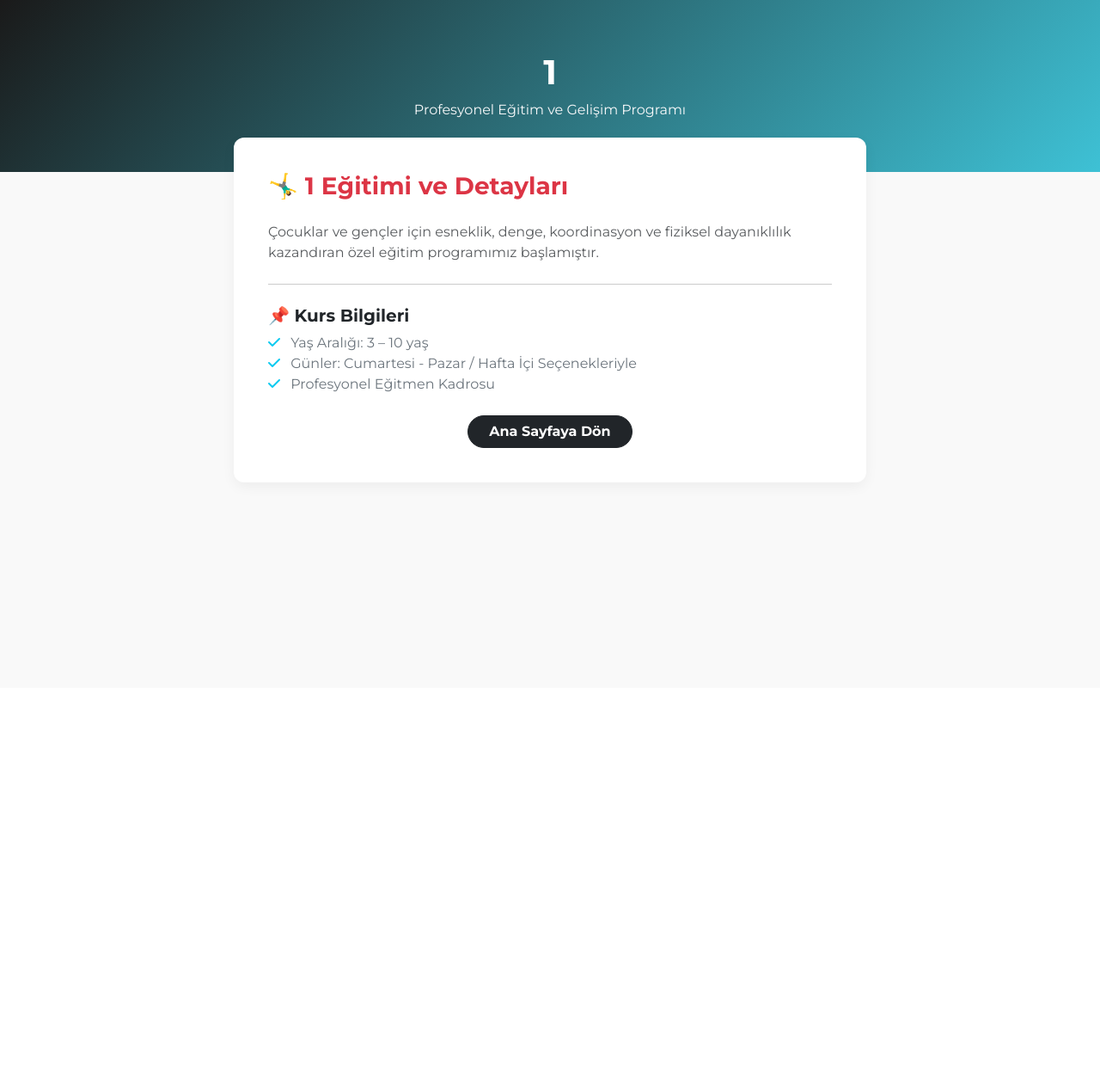
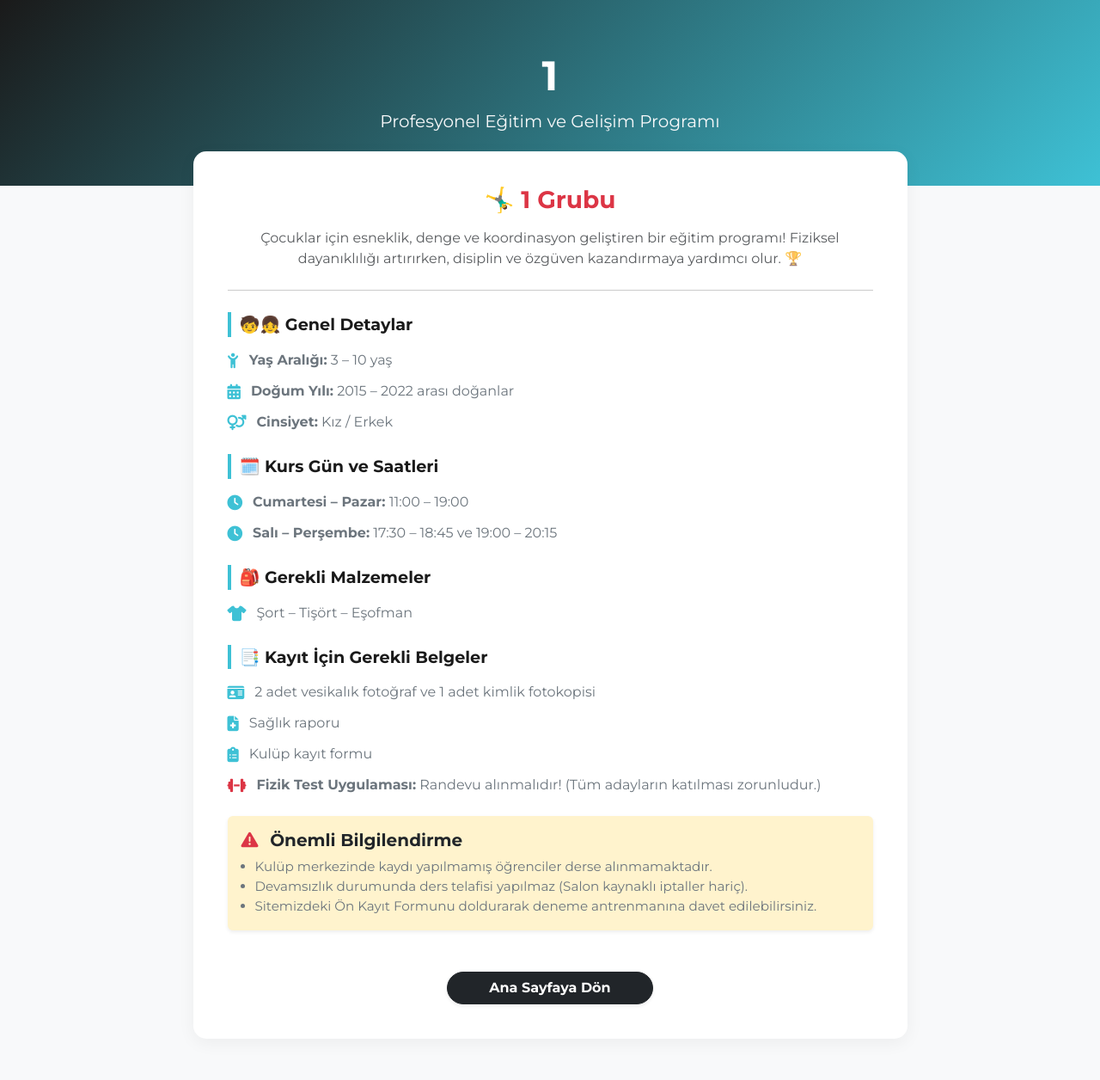
Before and after one commit to novartgymnastics/Novart, a Flask app: page /brans/1 in a window 1280 px wide. Shown: the whole page at 86% size. Before the commit the page ends 565 px from the top, so only its background shows below. Run offline with Flask 3, Linux system fonts and the light colour scheme.

Commit message:
Update brans_detay.html

```diff
--- a/templates/brans_detay.html
+++ b/templates/brans_detay.html
@@ -6,14 +6,17 @@
     <title>{{ brans_adi }} | Kulüp Yönetim Sistemi</title>
     <!-- Bootstrap 5 -->
     <link href="https://cdn.jsdelivr.net/npm/bootstrap@5.3.0/dist/css/bootstrap.min.css" rel="stylesheet">
-    <!-- FontAwesome -->
+    <!-- FontAwesome (İkonlar için) -->
     <link href="https://cdnjs.cloudflare.com/ajax/libs/font-awesome/6.4.0/css/all.min.css" rel="stylesheet">
     <!-- Google Fonts -->
     <link href="https://fonts.googleapis.com/css2?family=Montserrat:wght@400;600;700&display=swap" rel="stylesheet">
     <style>
-        body { font-family: 'Montserrat', sans-serif; background-color: #f9f9f9; color: #333; }
+        body { font-family: 'Montserrat', sans-serif; background-color: #f8f9fa; color: #333; }
         .page-header { background: linear-gradient(135deg, #1a1a1a, #3ec1d5); color: white; padding: 60px 0; text-align: center; }
-        .content-box { background: white; border-radius: 12px; box-shadow: 0 5px 15px rgba(0,0,0,0.05); padding: 40px; margin-top: -40px; }
+        .content-box { background: white; border-radius: 15px; box-shadow: 0 5px 20px rgba(0,0,0,0.05); padding: 40px; margin-top: -40px; }
+        .section-heading { font-weight: 700; color: #1a1a1a; margin-top: 25px; margin-bottom: 15px; font-size: 1.2rem; border-left: 4px solid #3ec1d5; padding-left: 10px; }
+        .info-list li { margin-bottom: 12px; display: flex; align-items: flex-start; }
+        .info-list li i { color: #3ec1d5; margin-right: 12px; margin-top: 4px; font-size: 1.1rem; }
     </style>
 </head>
 <body>
@@ -21,31 +24,70 @@
     <!-- Üst Başlık Alanı -->
     <header class="page-header">
         <div class="container">
-            <h1 class="fw-bold text-uppercase">{{ brans_adi }}</h1>
-            <p class="mb-0 text-light">Profesyonel Eğitim ve Gelişim Programı</p>
+            <h1 class="fw-bold text-uppercase display-5">{{ brans_adi }}</h1>
+            <p class="mb-0 text-light fs-5">Profesyonel Eğitim ve Gelişim Programı</p>
         </div>
     </header>
 
     <!-- İçerik Alanı -->
     <main class="container mb-5">
         <div class="row justify-content-center">
-            <div class="col-lg-8">
+            <div class="col-lg-9">
                 <div class="content-box">
-                    <h3 class="fw-bold text-danger mb-4">🤸‍♂️ {{ brans_adi }} Eğitimi ve Detayları</h3>
-                    <p class="text-muted">Çocuklar ve gençler için esneklik, denge, koordinasyon ve fiziksel dayanıklılık kazandıran özel eğitim programımız başlamıştır.</p>
+
+                    <!-- Giriş Yazısı -->
+                    <div class="text-center mb-4">
+                        <h3 class="fw-bold text-danger mb-3">🤸‍♂️ {{ brans_adi }} Grubu</h3>
+                        <p class="text-muted lead fs-6">Çocuklar için esneklik, denge ve koordinasyon geliştiren bir eğitim programı! Fiziksel dayanıklılığı artırırken, disiplin ve özgüven kazandırmaya yardımcı olur. 🏆</p>
+                    </div>
 
                     <hr class="my-4">
 
-                    <h5 class="fw-bold text-dark">📌 Kurs Bilgileri</h5>
-                    <ul class="list-unstyled text-secondary mb-4">
-                        <li><i class="fa-solid fa-check text-info me-2"></i> Yaş Aralığı: 3 – 10 yaş</li>
-                        <li><i class="fa-solid fa-check text-info me-2"></i> Günler: Cumartesi - Pazar / Hafta İçi Seçenekleriyle</li>
-                        <li><i class="fa-solid fa-check text-info me-2"></i> Profesyonel Eğitmen Kadrosu</li>
+                    <!-- Yaş ve Detaylar -->
+                    <div class="section-heading">🧒👧 Genel Detaylar</div>
+                    <ul class="list-unstyled info-list text-secondary">
+                        <li><i class="fa-solid fa-child-reaching"></i> <span><strong>Yaş Aralığı:</strong> 3 – 10 yaş</span></li>
+                        <li><i class="fa-solid fa-calendar-days"></i> <span><strong>Doğum Yılı:</strong> 2015 – 2022 arası doğanlar</span></li>
+                        <li><i class="fa-solid fa-venus-mars"></i> <span><strong>Cinsiyet:</strong> Kız / Erkek</span></li>
                     </ul>
 
-                    <div class="text-center mt-4">
-                        <a href="/" class="btn btn-dark rounded-pill px-4 fw-bold">Ana Sayfaya Dön</a>
+                    <!-- Gün ve Saatler -->
+                    <div class="section-heading">🗓️ Kurs Gün ve Saatleri</div>
+                    <ul class="list-unstyled info-list text-secondary">
+                        <li><i class="fa-solid fa-clock"></i> <span><strong>Cumartesi – Pazar:</strong> 11:00 – 19:00</span></li>
+                        <li><i class="fa-solid fa-clock"></i> <span><strong>Salı – Perşembe:</strong> 17:30 – 18:45 ve 19:00 – 20:15</span></li>
+                    </ul>
+
+                    <!-- Gerekli Malzemeler -->
+                    <div class="section-heading">🎒 Gerekli Malzemeler</div>
+                    <ul class="list-unstyled info-list text-secondary">
+                        <li><i class="fa-solid fa-shirt"></i> Şort – Tişört – Eşofman</li>
+                    </ul>
+
+                    <!-- Kayıt İçin Gerekli Belgeler -->
+                    <div class="section-heading">📑 Kayıt İçin Gerekli Belgeler</div>
+                    <ul class="list-unstyled info-list text-secondary">
+                        <li><i class="fa-solid fa-id-card"></i> 2 adet vesikalık fotoğraf ve 1 adet kimlik fotokopisi</li>
+                        <li><i class="fa-solid fa-file-medical"></i> Sağlık raporu</li>
+                        <li><i class="fa-solid fa-clipboard-list"></i> Kulüp kayıt formu</li>
+                        <li><i class="fa-solid fa-dumbbell text-danger"></i> <span><strong>Fizik Test Uygulaması:</strong> Randevu alınmalıdır! (Tüm adayların katılması zorunludur.)</span></li>
+                    </ul>
+
+                    <!-- Önemli Bilgilendirme -->
+                    <div class="alert alert-warning mt-4 border-0 shadow-sm" role="alert">
+                        <h5 class="fw-bold text-dark mb-2"><i class="fa-solid fa-triangle-exclamation text-danger me-2"></i> Önemli Bilgilendirme</h5>
+                        <ul class="mb-0 text-secondary ps-3" style="font-size: 0.95rem;">
+                            <li>Kulüp merkezinde kaydı yapılmamış öğrenciler derse alınmamaktadır.</li>
+                            <li>Devamsızlık durumunda ders telafisi yapılmaz (Salon kaynaklı iptaller hariç).</li>
+                            <li>Sitemizdeki Ön Kayıt Formunu doldurarak deneme antrenmanına davet edilebilirsiniz.</li>
+                        </ul>
                     </div>
+
+                    <!-- Geri Dönüş Butonu -->
+                    <div class="text-center mt-5">
+                        <a href="/" class="btn btn-dark rounded-pill px-5 fw-bold shadow-sm">Ana Sayfaya Dön</a>
+                    </div>
+
                 </div>
             </div>
         </div>
```
